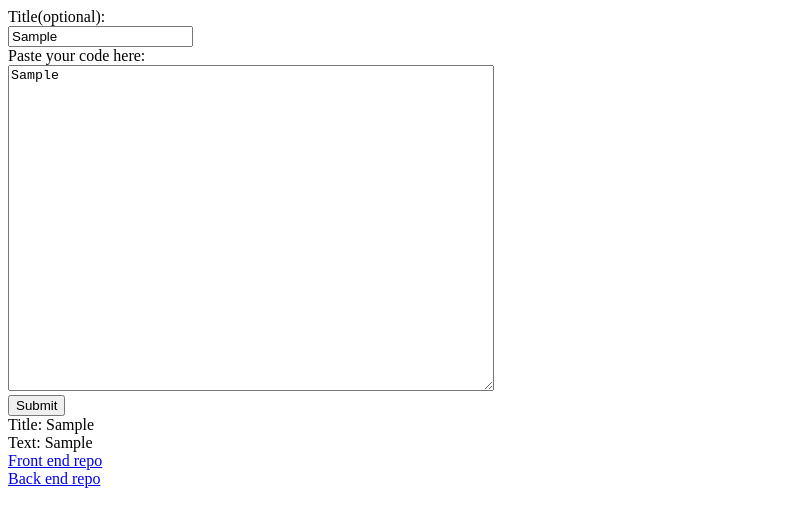
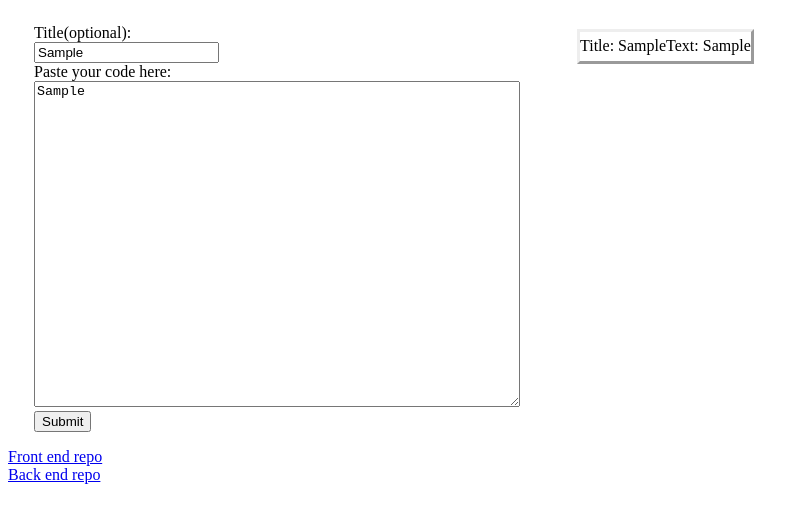
Before and after one commit to virtutae/paste-bin-front-end-SI-TL, a React (Vite) app: page / in a window 1280 px wide. Both pictures are taken after typing "Sample", "Sample" into the empty fields and a click on the button "Submit". Shown: the top 522 px of the page, without its empty margins (0-809 px from the left). Built offline with nearby package versions, Linux system fonts and the light colour scheme.

Commit message:
added some styling

```diff
--- a/src/components/History.tsx
+++ b/src/components/History.tsx
@@ -6,7 +6,7 @@ interface HistoryProps {
 
 export function History(props: HistoryProps): JSX.Element {
     return (
-        <div className="oneEntryContainer">
+        <div className="one-entry-container">
             <div>Title: {props.entry.title}</div>
             <div>Text: {props.entry.text}</div>
         </div>
--- a/src/components/InputPage.tsx
+++ b/src/components/InputPage.tsx
@@ -33,23 +33,23 @@ function InputPage(): JSX.Element {
     }
     return (
         <>
-            <div>
+            <div className="input-box-and-history-section">
+                <div className="input-box">
                     <div>Title(optional):</div>
                     <input
                         onChange={(e) => handleTitleInput(e.target.value)}
-                    value={currentTitle}
                     ></input>
                     <br />
                     <div>Paste your code here:</div>
                     <textarea
-                    className="textBody"
+                        className="text-body"
                         onChange={(e) => handleText(e.target.value)}
-                    value={currentText}
                     ></textarea>
                     <br />
                     <button onClick={handleSubmit}>Submit</button>
                 </div>
-            <div>{EntriesToDisplay}</div>
+                <div className="history-section">{EntriesToDisplay}</div>
+            </div>
         </>
     );
 }
--- a/src/components/styles.css
+++ b/src/components/styles.css
@@ -1,4 +1,32 @@
-.textBody {
+.text-body {
     height: 20rem;
     width: 30rem;
 }
+
+.one-entry-container {
+    max-height: 3.6em;
+    line-height: 1.8em;
+    overflow: hidden;
+    text-overflow: ellipsis;
+    display: -webkit-box;
+    -webkit-line-clamp: 5;
+    line-clamp: 2;
+    border-style: outset;
+    margin: 5px;
+}
+
+.input-box {
+    margin: 1em;
+    padding-left: 10px;
+    padding-right: 10px;
+}
+
+.history-section {
+    margin: 1em;
+    padding-left: 10px;
+    padding-right: 10px;
+}
+
+.input-box-and-history-section {
+    display: flex;
+}
```
Lines whose indentation alone changed are shown as unchanged.
